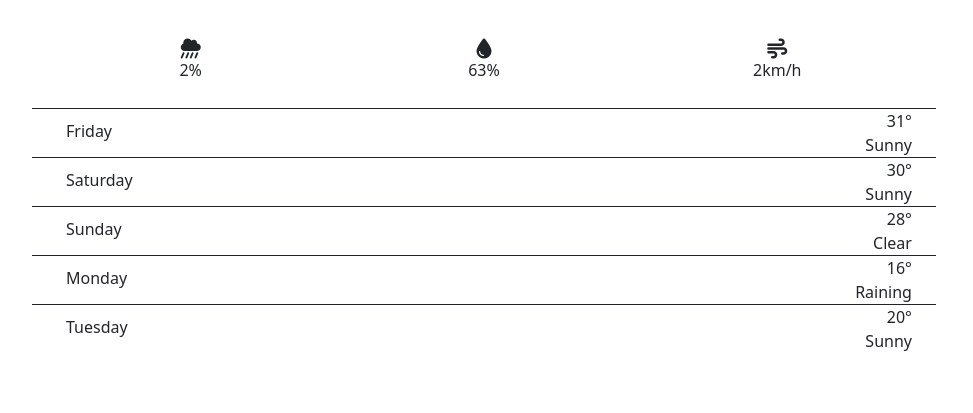
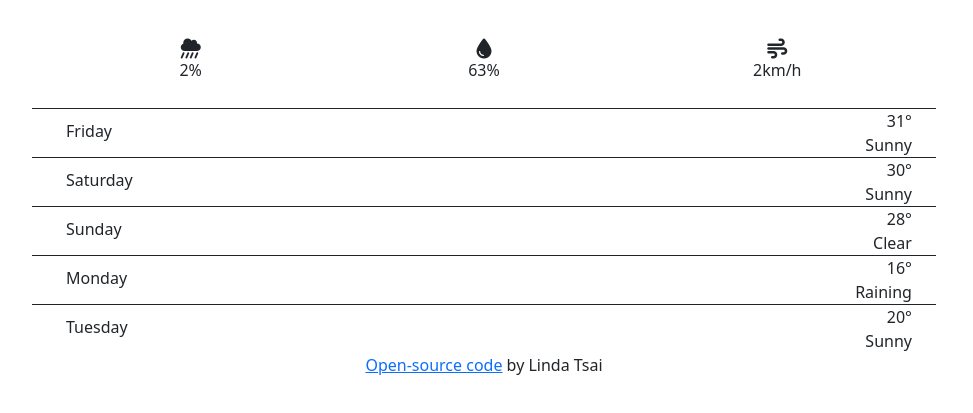
Before and after one commit to RingoKTP/weather-app, a plain HTML site: page index.html in a window 1280 px wide. Shown: the part 309-722 px from the top of the page, without its empty margins (156-1129 px from the left). Drawn offline with nearby package versions, Linux system fonts and the light colour scheme.

Commit message:
Added source code link at bottom of page

```diff
--- a/index.html
+++ b/index.html
@@ -111,6 +111,12 @@
           </div>
         </div>
       </div>
+      <div class="credits">
+        <p>
+          <a href="https://github.com/RingoKTP/weather-app">Open-source code</a>
+          by Linda Tsai
+        </p>
+      </div>
     </div>
     <script src="src/index.js"></script>
   </body>
--- a/src/styles.css
+++ b/src/styles.css
@@ -38,6 +38,11 @@ h1 {
   text-align: right;
 }
 
+.credits {
+  margin: auto;
+  text-align: center;
+}
+
 input.form-control {
   width: 70%;
   margin: 50px auto 20px auto;
```
